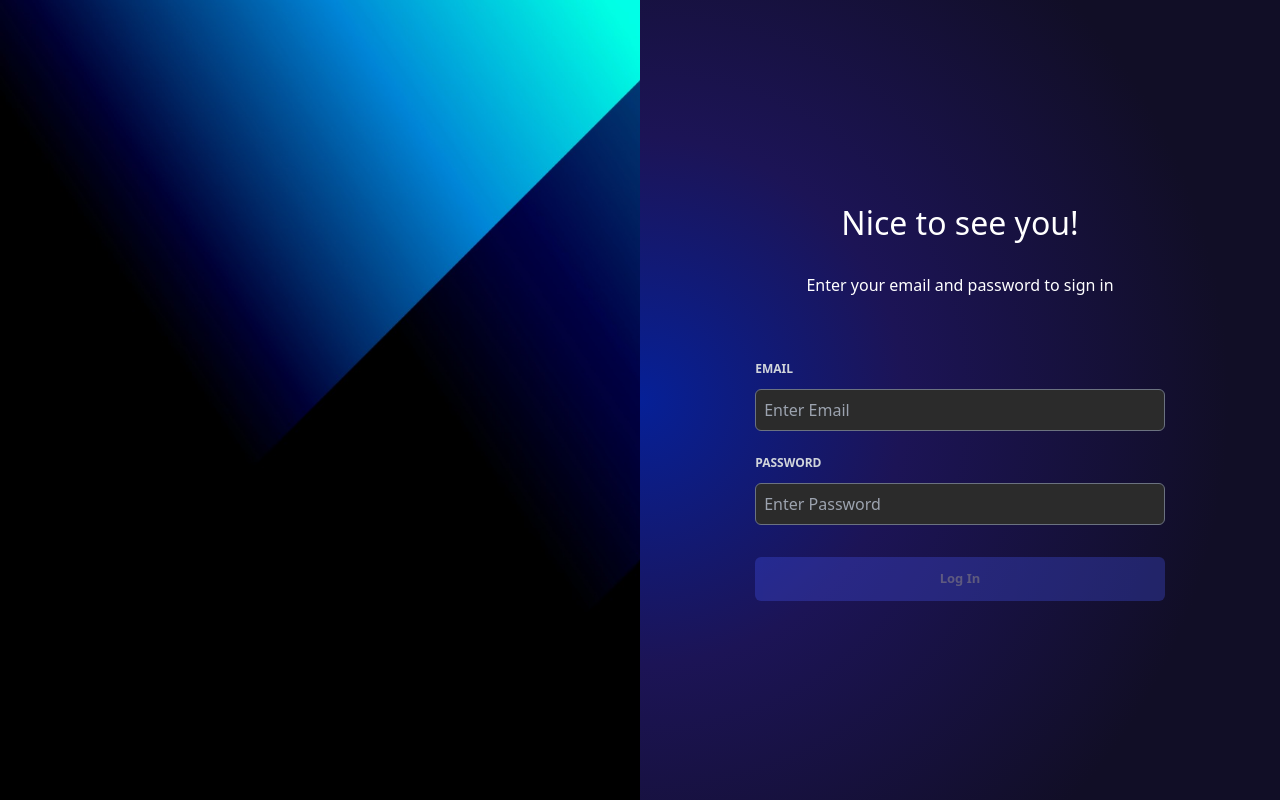
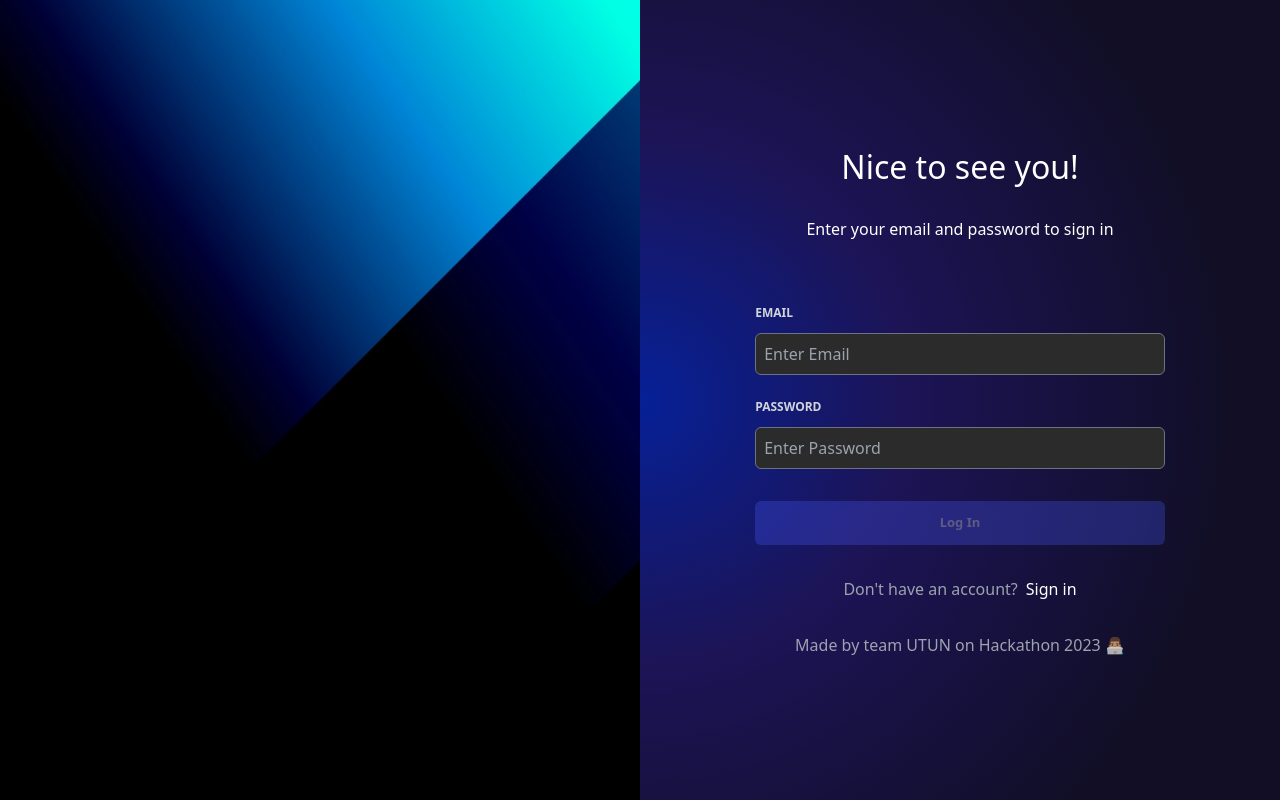
Before and after one commit to aminnicevic04/Hackathon-App, a Next.js app: page /login in a window 1280 px wide. Built offline with nearby package versions, Linux system fonts and the light colour scheme; no server answers.

Commit message:
update login

```diff
--- a/components/auth/login/LoginForm.js
+++ b/components/auth/login/LoginForm.js
@@ -7,6 +7,7 @@ import { VALIDATOR_EMAIL, VALIDATOR_MINLENGTH } from "../../../lib/validation";
 import { signIn } from "next-auth/react";
 import { useRouter } from "next/navigation";
 import { ToastContainer, toast } from "react-toastify";
+import Link from "next/link";
 
 const LoginForm = () => {
   const { formState, inputChangeHandler } = useForm(
@@ -94,6 +95,15 @@ const LoginForm = () => {
             Log In
           </Button>
         </div>
+        <div className="flex gap-2 justify-center">
+          <p className="text-gray-400 text-center">Don't have an account?</p>
+          <Link href="/signup" className="text-white">
+            Sign in
+          </Link>
+        </div>
+        <p className="text-gray-400 text-center">
+          Made by team UTUN on Hackathon 2023 👨🏽‍💻
+        </p>
       </form>
     </>
   );
```
